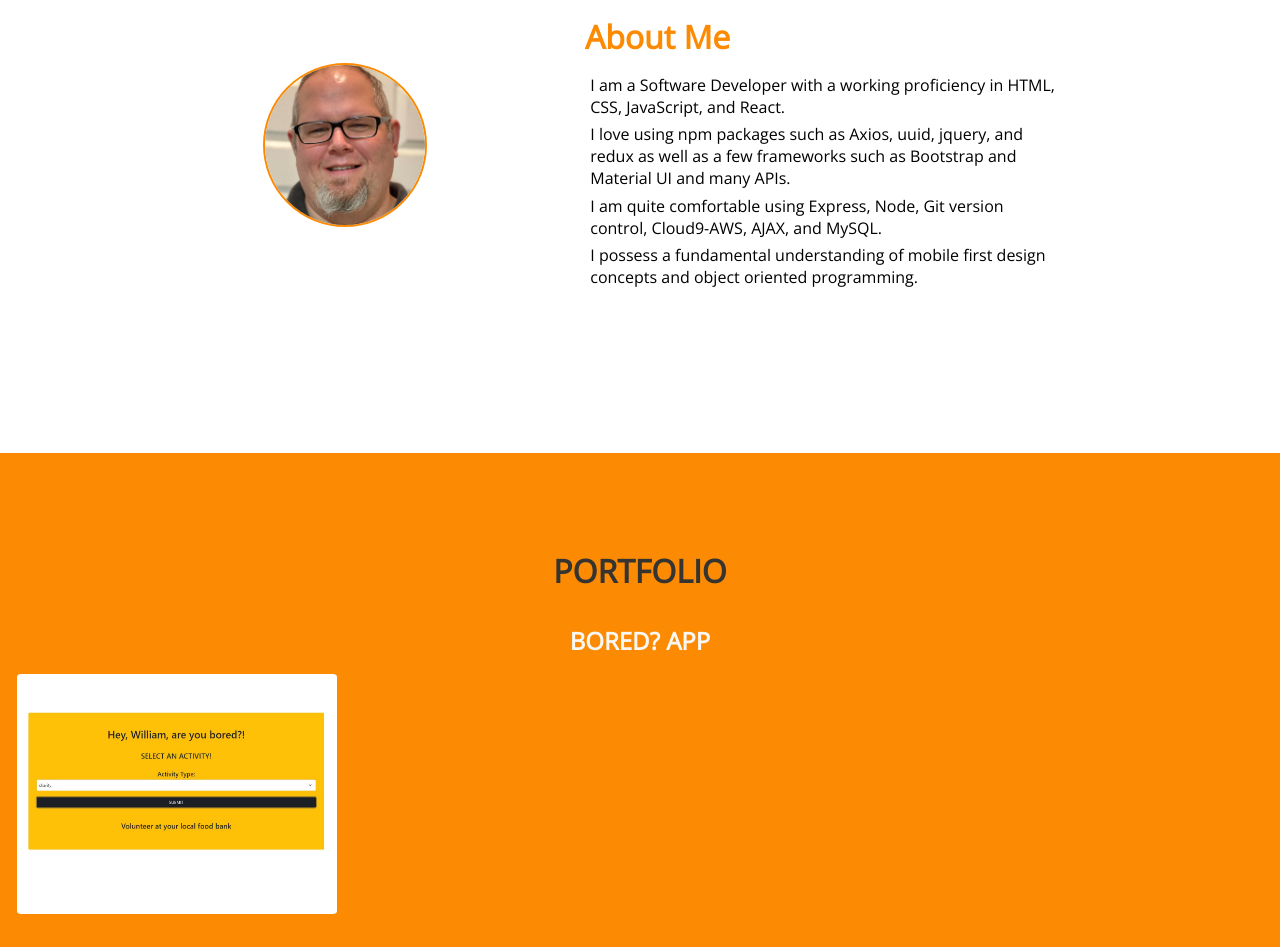
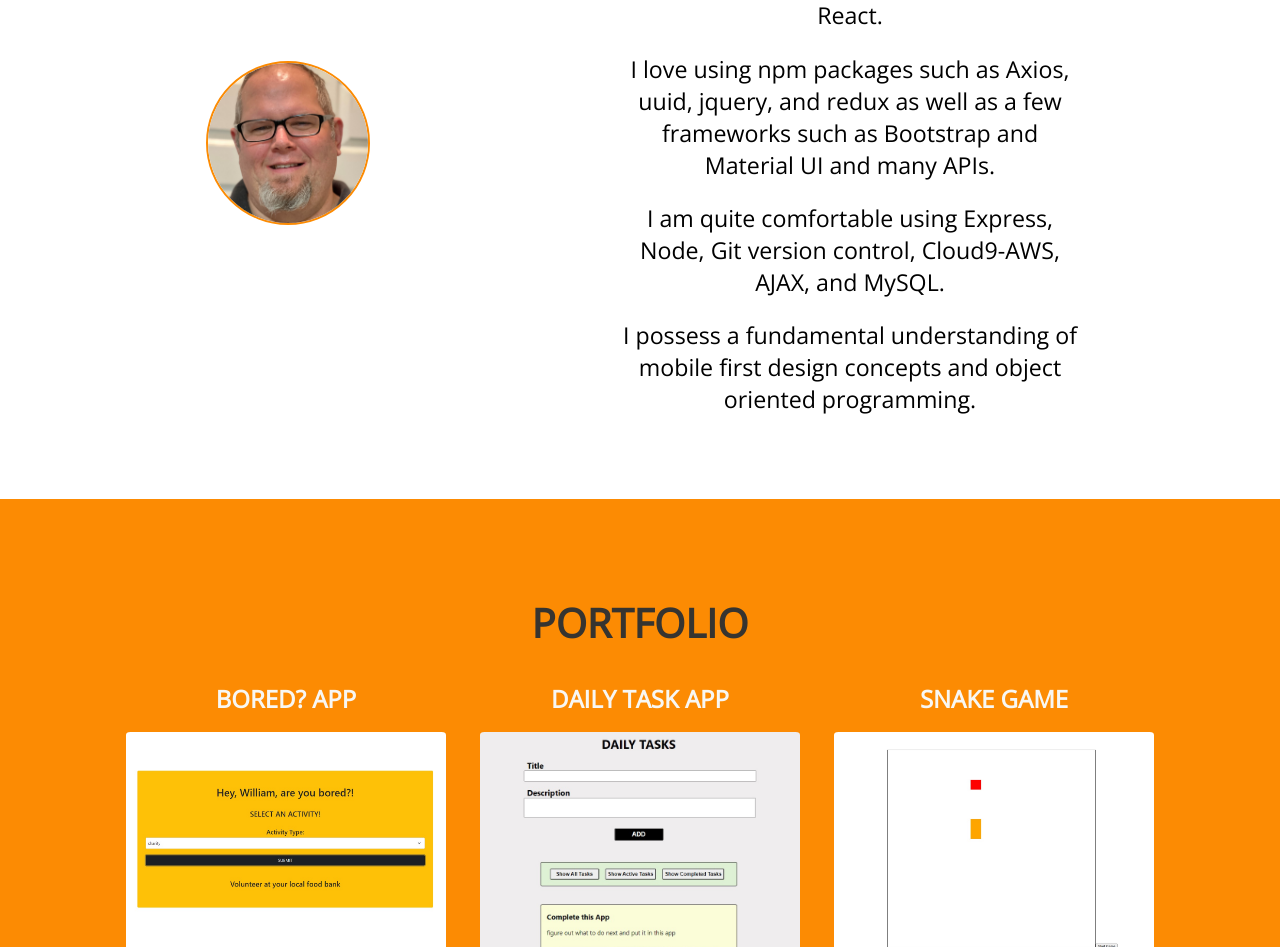
Before and after one commit to Tasups/professional-portfolio, a React (Create React App) app: page / in a window 1280 px wide. Shown: the part 1025-1972 px from the top of the page. Built offline with nearby package versions, Linux system fonts and the light colour scheme; a web font is replaced by a local one.

Commit message:
mostly done? consider overflow or component sizes

```diff
--- a/src/App.css
+++ b/src/App.css
@@ -20,8 +20,14 @@ html {
 }
 
 body {
-  width: 100%;
+  width: 100vw;
   height: 100vh;
+}
+
+/***************APP***************/
+
+.App {
+  overflow: hidden;
 }
 
 /***************NAVBAR***************/
@@ -33,6 +39,7 @@ nav {
   min-height: 10vh;
   width: 100vw;
   z-index: 3;
+  justify-content: space-between;
 }
 
 .nav-logo {
@@ -102,11 +109,44 @@ nav {
   .nav-links {
     display: none;
   }
-  .nav-hamburger{
+  .nav-hamburger {
     display: inline;
     font-size: 2rem;
   }
 }
+
+@media only screen and (min-width: 600px) {
+  .nav-links {
+    display: none;
+  }
+  .nav-hamburger {
+    display: inline;
+    font-size: 2rem;
+    margin-right: 1rem;
+  }
+}
+
+@media only screen and (min-width: 768px) {
+  .nav-links {
+    display: none;
+  }
+  .nav-hamburger {
+    display: inline;
+    font-size: 2rem;
+    margin-right: 1rem;
+  }
+}
+
+@media only screen and (min-width: 992px) {
+  .nav-hamburger {
+    display: none;
+  }
+  .nav-links {
+    display: inline;
+  }
+}
+
+
 
 
 /*************HEADER*************/
@@ -203,18 +243,23 @@ nav {
   }
 }
 
+@media only screen and (min-width: 600px) {
+  #tsparticles {
+    display: ;
+  }
+}
+
+
 /*----------ABOUT----------*/
 
 .about {
   width: 100vw;
   min-height: 45vh;
   z-index: 2;
-  padding-top: 10vh;
 }
 
 .about-main {
   display: flex;
-  margin: 10rem;
   justify-content: space-around;
 }
 
@@ -276,6 +321,53 @@ nav {
   }
   .about-main-info li {
     margin-bottom: 1rem;
+  }
+}
+
+@media only screen and (min-width: 600px) {
+  .about{
+    min-height: 80vh;
+    display: flex;
+    justify-content: center;
+  }
+  .about-main {
+    display: flex;
+    flex-direction: column;
+    align-content: space-around;
+    margin-bottom: 4rem;
+  }
+  .about-main-image {
+    margin: 1rem;
+    text-align: center;
+  }
+
+  .about-main-info h1 {
+    font-size: 2.5rem;
+    text-align: center;
+  }
+  .about-main-info ul {
+    text-align: center;
+    display: flex;
+    flex-direction: column;
+    margin: 0;
+    padding: 0.25rem;
+    font-size: 1.45rem;
+  }
+  .about-main-info li {
+    margin-bottom: 1rem;
+  }
+}
+
+@media only screen and (min-width: 992px) {
+  .about-main {
+    display: flex;
+    flex-direction: row;
+    justify-content: space-between;
+    align-items: center;
+    margin-top: 5rem;
+  }
+  .about-main-image {
+    margin-right: 15rem;
   }
 }
 
@@ -357,6 +449,24 @@ nav {
     display: flex;
     flex-direction: row;
   }
+  .portfolio-list {
+    text-align: center;
+  }
+}
+
+@media only screen and (min-width: 992px) {
+  .portfolio-wrapper {
+    display: flex;
+    flex-direction: column;
+  }
+  .portfolio-wrapper h1 {
+    font-size: 2.5rem;
+  }
+  .portfolio-list {
+    display: flex;
+    flex-direction: row;
+    margin-bottom: 5rem;
+  }
 }
 
 
@@ -388,6 +498,7 @@ nav {
 .contacts-title {
   text-align: center;
   font-family: 'Open Sans', sans-serif;
+  font-size: 2.5rem;
   color: var(--primary-orange);
   margin-bottom: 1rem;
 }
--- a/src/components/Portfolio.js
+++ b/src/components/Portfolio.js
@@ -5,10 +5,10 @@ import dailyTaskAppImg from '../images/DailyTaskApp.jpg';
 import snakeGameImg from '../images/SnakeGame.jpg';
 
 const Portfolio = () => {
-  return(
+  return (
     <div className="portfolio-wrapper" id="portfolio">
+      <h1 className="portfolio-title">PORTFOLIO</h1>
       <div className="portfolio-list">
-         <h1 className="portfolio-title">PORTFOLIO</h1>
         <div className="portfolio-project">
           <h2 className="portfolio-project-title">BORED? APP</h2>
           <a
@@ -17,7 +17,7 @@ const Portfolio = () => {
             rel="noreferrer"
           >
             <img src={boredAppImg} alt="bored app" />
-          {/*Using an API, with controlled requests, filtered by preset inputs*/}
+            {/*Using an API, with controlled requests, filtered by preset inputs*/}
           </a>
         </div>
 
@@ -29,7 +29,7 @@ const Portfolio = () => {
             rel="noreferrer"
           >
             <img src={dailyTaskAppImg} alt="daily task app" />
-          {/*Internal data sets React's state in this simple CRUD application*/}
+            {/*Internal data sets React's state in this simple CRUD application*/}
           </a>
         </div>
 
@@ -41,14 +41,12 @@ const Portfolio = () => {
             rel="noreferrer"
           >
             <img src={snakeGameImg} alt="snake game app" />
-          {/*A simple game mostly using method arrays and useRef hook*/}
+            {/*A simple game mostly using method arrays and useRef hook*/}
           </a>
         </div>
-
       </div>
-
     </div>
-    )
+  );
 }
 
 export default Portfolio;
```
